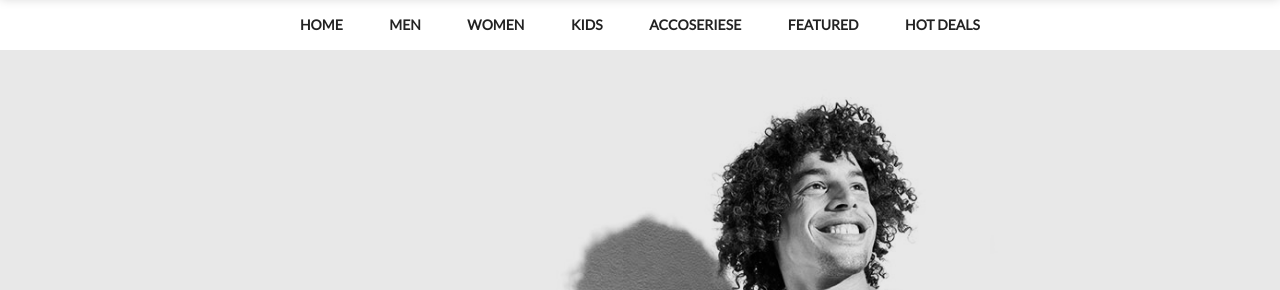
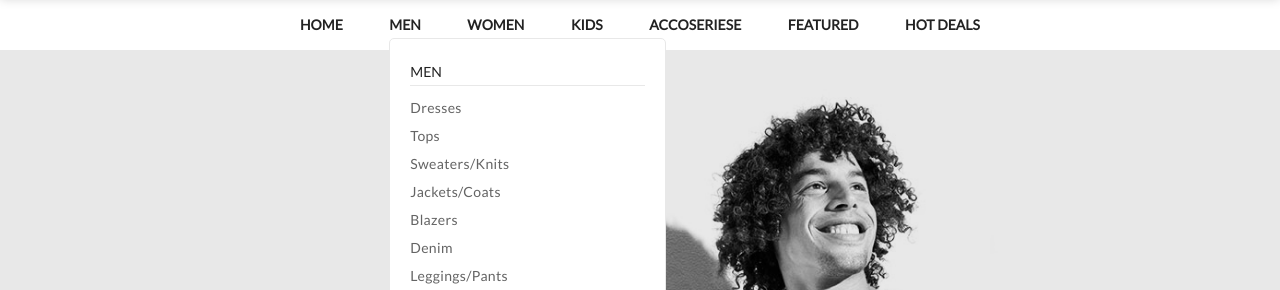
Before and after one commit to kipishoid/gb_lesson, a website: page index.html in a window 1280 px wide. Shown: the part 103-393 px from the top of the page. Drawn offline with Linux system fonts and the light colour scheme.

Commit message:
created a new branch

```diff
--- a/index.html
+++ b/index.html
@@ -66,16 +66,16 @@
                 <li class="menu__list"><a href="#" class="menu__link"></a>Home</li>
                 <li class="menu__list"><a href="#" class="menu__link"></a>Men
                     <div class="mega__box">
-                        <div class="mega__box__list">
+                        <div class="mega__box__item">
                             <h3 class="mega__box__heading">men</h3>
-                            <a class="mega__box__item" href="#">Dresses</a>
-                            <a class="mega__box__item" href="#">Tops</a>
-                            <a class="mega__box__item" href="#">Sweaters/Knits</a>
-                            <a class="mega__box__item" href="#">Jackets/Coats</a>
-                            <a class="mega__box__item" href="#">Blazers</a>
-                            <a class="mega__box__item" href="#">Denim</a>
-                            <a class="mega__box__item" href="#">Leggings/Pants</a>
-                            <a class="mega__box__item" href="#">Skirts/Shorts</a>
+                            <a class="mega__box__link" href="#">Dresses</a>
+                            <a class="mega__box__link" href="#">Tops</a>
+                            <a class="mega__box__link" href="#">Sweaters/Knits</a>
+                            <a class="mega__box__link" href="#">Jackets/Coats</a>
+                            <a class="mega__box__link" href="#">Blazers</a>
+                            <a class="mega__box__link" href="#">Denim</a>
+                            <a class="mega__box__link" href="#">Leggings/Pants</a>
+                            <a class="mega__box__link" href="#">Skirts/Shorts</a>
                         </div>
                     </div>
                 </li>
--- a/src/css/main.sass
+++ b/src/css/main.sass
@@ -103,9 +103,10 @@
   border-radius: 5px
   background-color: #ffffff
   width: 262px
-  position: absolute
+  position: relative
   padding: 20px
   box-shadow: 0 0 10px rgba(0, 0, 0, 0.17)
+  z-index: 1
   &__heading
     color: #232323
     font-family: lato-regular
@@ -123,6 +124,8 @@
     text-decoration: none
     color: #4f4f4f
     font-family: lato-regular
+    &:hover
+      color: #f16d7f
 
 .summary__basket
   display: block
@@ -152,19 +155,37 @@
   margin: 0 auto
   &__list
     list-style-type: none
+    position: relative
 
 .mega__box
-  display: none
+  display: flex
   border: 1px solid #e8e8e8
   background-color: #ffffff
   padding: 20px
   border-radius: 5px
   position: absolute
-  &__list
+  &__heading
+    width: 235px
+    border-bottom: 1px solid #e8e8e8
+    margin-bottom: 8px
+    font-family: lato-regular
+    font-size: 14px
+    font-weight: 400
+    text-transform: uppercase
+  &__item
     display: flex
     flex-direction: column
-  &__item
+  &__link
     text-decoration: none
+    color: #646464
+    font-family: lato-regular
+    font-size: 14px
+    font-weight: 400
+    line-height: 28px
+    letter-spacing: 0.35px
+    text-transform: capitalize
+    &:hover
+      color: #f16d7f
 
 .banner
   background-color: #e8e8e8
@@ -284,8 +305,8 @@
         font-size: 16px
         font-weight: 700
         text-transform: uppercase
-        &::hover
-          border: 2px solid #222222 !important
+        &:hover
+          border: 2px solid #222222
     &__item
       width: 100%
       height: 100%
```
Also changed, not shown: build/css/style.css, 1 other file.
